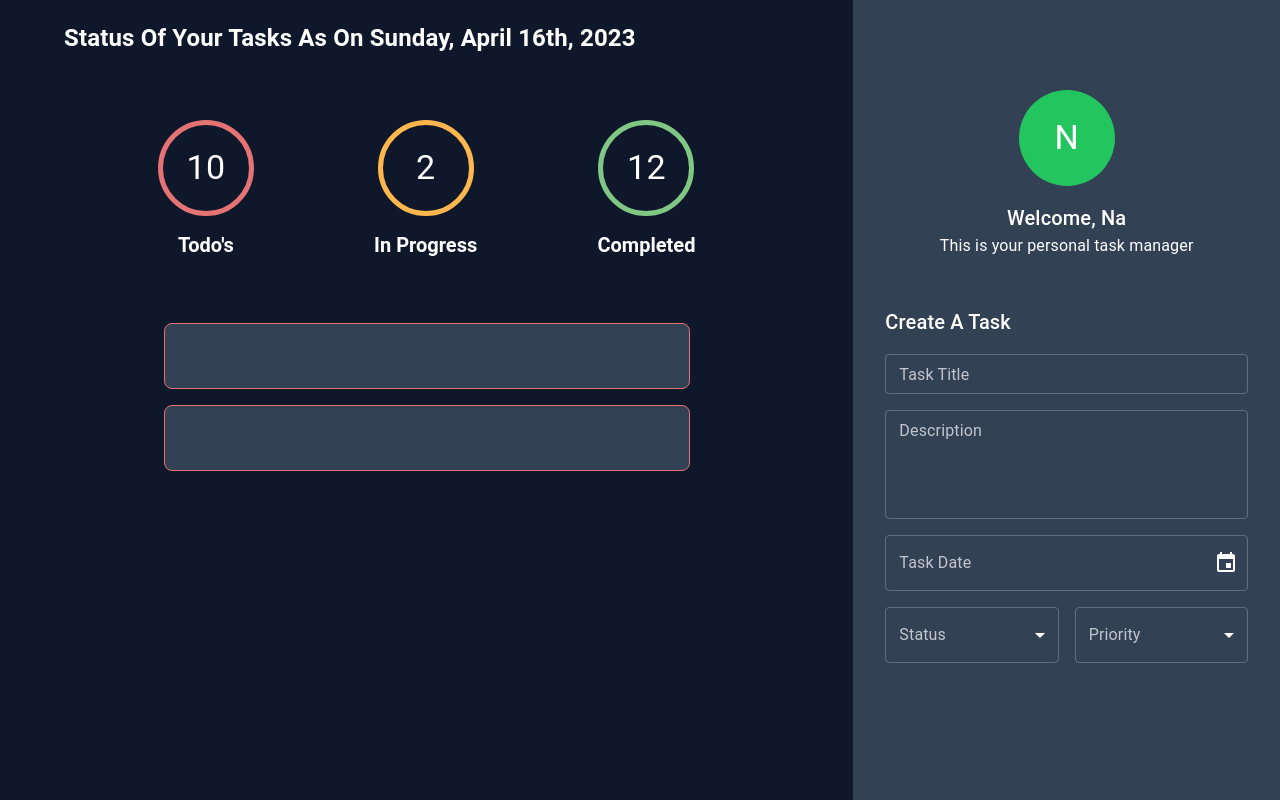
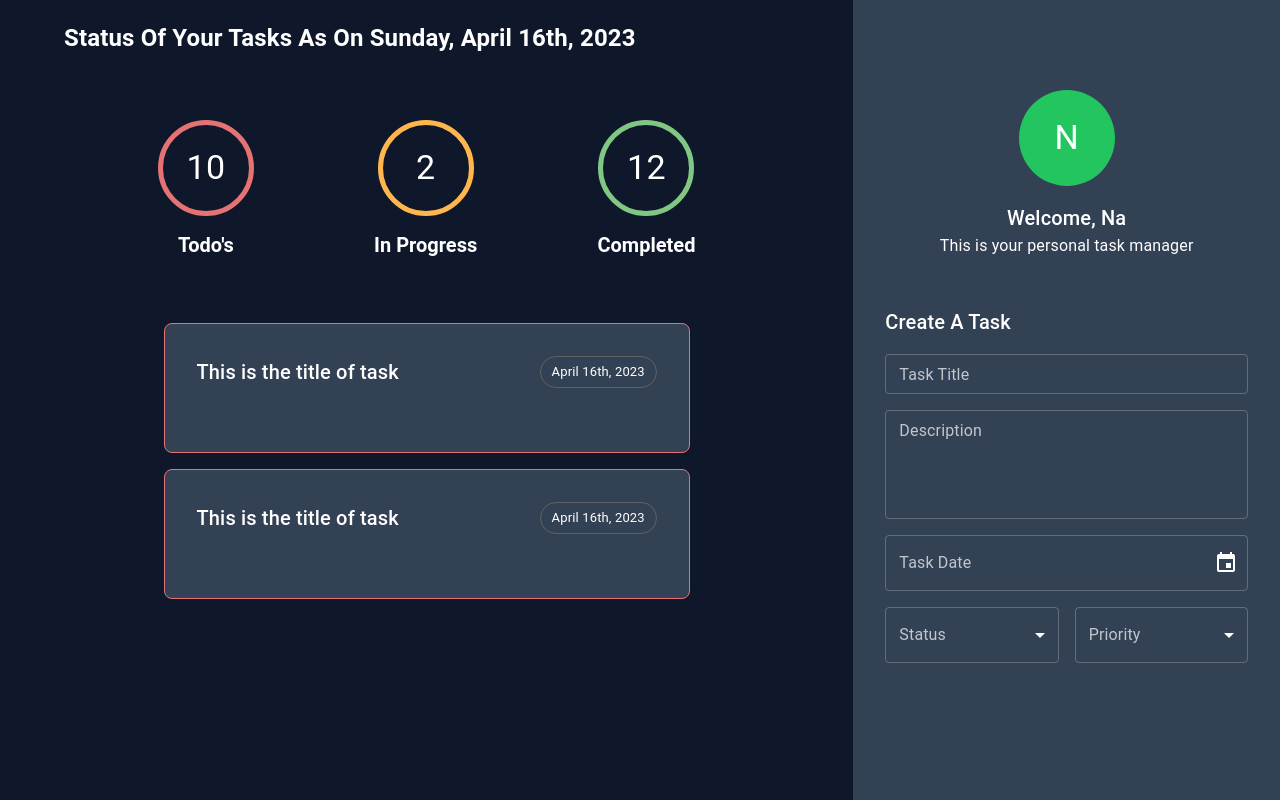
Before and after one commit to na-lin/todo-react-node-ts, a React (Create React App) app: page / in a window 1280 px wide. Built offline with nearby package versions, Linux system fonts and the light colour scheme.

Commit message:
create and make task header component dynamic

```diff
--- a/src/components/task/Task.tsx
+++ b/src/components/task/Task.tsx
@@ -2,6 +2,9 @@ import React, { FC, ReactElement } from 'react';
 
 // MUI
 import { Box } from '@mui/material';
+
+// sub-components
+import _TaskHeader from './_TaskHeader';
 
 const Task: FC = (): ReactElement => {
   return (
@@ -20,7 +23,7 @@ const Task: FC = (): ReactElement => {
         borderColor: 'error.light',
       }}
     >
-      {/* Header: task title and date */}
+      <_TaskHeader />
       {/* Body: task descript */}
       {/* Footer:swith in-progress, mark as completed */}
     </Box>
--- /dev/null
+++ b/src/components/task/_TaskHeader.tsx
@@ -0,0 +1,47 @@
+import React, { FC, ReactElement } from 'react';
+
+// MUI
+import { Box, Chip, Typography } from '@mui/material';
+
+// types
+import { ITaskHeader } from './interfaces/ITaskHeader';
+import PropTypes from 'prop-types';
+
+// helper
+import { format } from 'date-fns';
+
+const _TaskHeader: FC<ITaskHeader> = (
+  props,
+): ReactElement => {
+  // destructure props
+  const {
+    title = 'This is the title of task',
+    date = new Date(),
+  } = props;
+
+  return (
+    <Box
+      display="flex"
+      flexDirection="row"
+      justifyContent="space-between"
+      mb={4}
+    >
+      <Box>
+        <Typography variant="h6">{title}</Typography>
+      </Box>
+      <Box>
+        <Chip
+          variant="outlined"
+          label={format(date, 'PPP')}
+        />
+      </Box>
+    </Box>
+  );
+};
+
+export default _TaskHeader;
+
+_TaskHeader.propTypes = {
+  title: PropTypes.string,
+  date: PropTypes.instanceOf(Date),
+};
--- /dev/null
+++ b/src/components/task/interfaces/ITaskHeader.ts
@@ -0,0 +1,4 @@
+export interface ITaskHeader {
+  title?: string;
+  date?: Date;
+}
```
